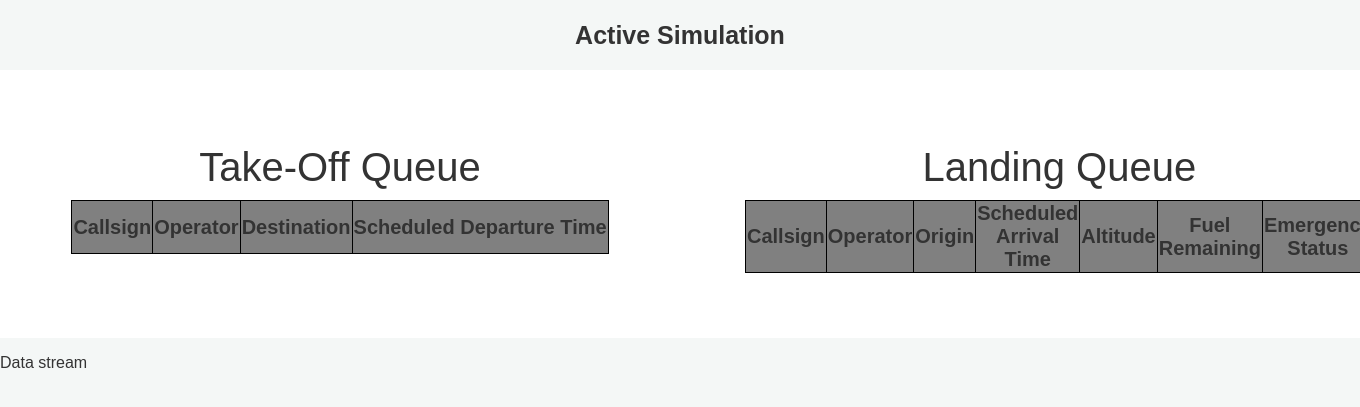
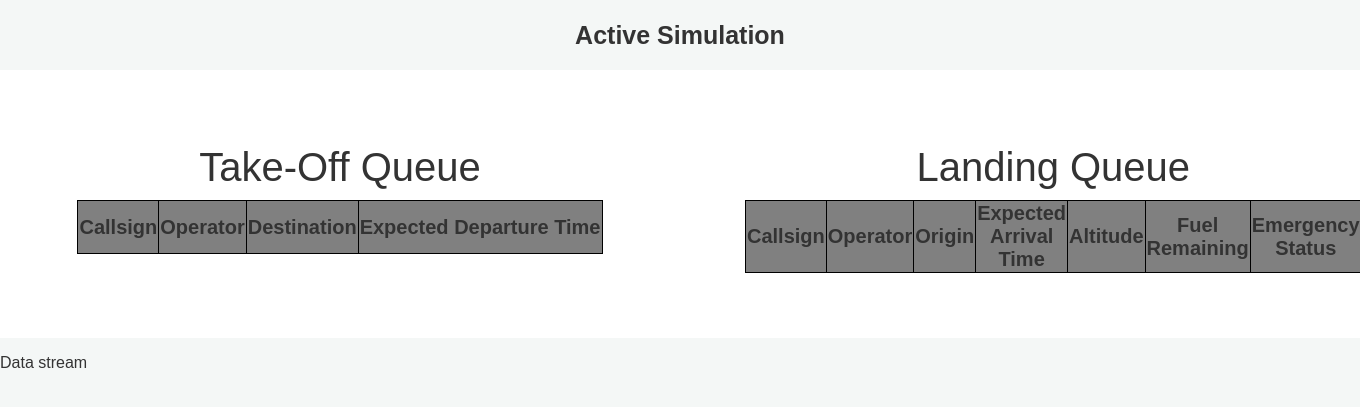
Before and after one commit to leolin25/CS261-Project, a Django app: page /simulation/ in a window 1360 px wide; the page is wider, and only the part inside the window is pictured. Shown: the part 120-527 px from the top of that part. Run offline with Django 5.2, Linux system fonts and the light colour scheme; data comes from the database, SQL or seed files in the repository; data that the repository does not hold is empty.

Commit message:
Display expected times

```diff
--- a/src/simulation/templates/pages/simulationtables.html
+++ b/src/simulation/templates/pages/simulationtables.html
@@ -14,7 +14,7 @@
             <th>Callsign</th>
             <th>Operator</th>
             <th>Destination</th>
-            <th>Scheduled Departure Time</th>
+            <th>Expected Departure Time</th>
 
         </tr>
         <tbody>
@@ -36,7 +36,7 @@
             <th>Callsign</th>
             <th>Operator</th>
             <th>Origin</th>
-            <th>Scheduled Arrival Time</th>
+            <th>Expected Arrival Time</th>
             <th>Altitude</th>
             <th>Fuel Remaining</th>
             <th>Emergency Status</th>
@@ -99,7 +99,7 @@ if(typeof(EventSource) !== "undefined") {
           c0.innerText = flight.callsign
           c1.innerText = flight.operator
           c2.innerText = flight.destination
-          c3.innerText = flight.scheduled_departure
+          c3.innerText = flight.queue_entry_time
 
         }else{
           //Otherwise put it in landing Queue
@@ -116,7 +116,7 @@ if(typeof(EventSource) !== "undefined") {
           c0.innerText = flight.callsign
           c1.innerText = flight.operator
           c2.innerText = flight.origin
-          c3.innerText = flight.scheduled_arrival
+          c3.innerText = flight.queue_entry_time
           c4.innerText = flight.altitude
           c5.innerText = flight.fuel_mins
           c6.innerText = flight.emergency_status
```
